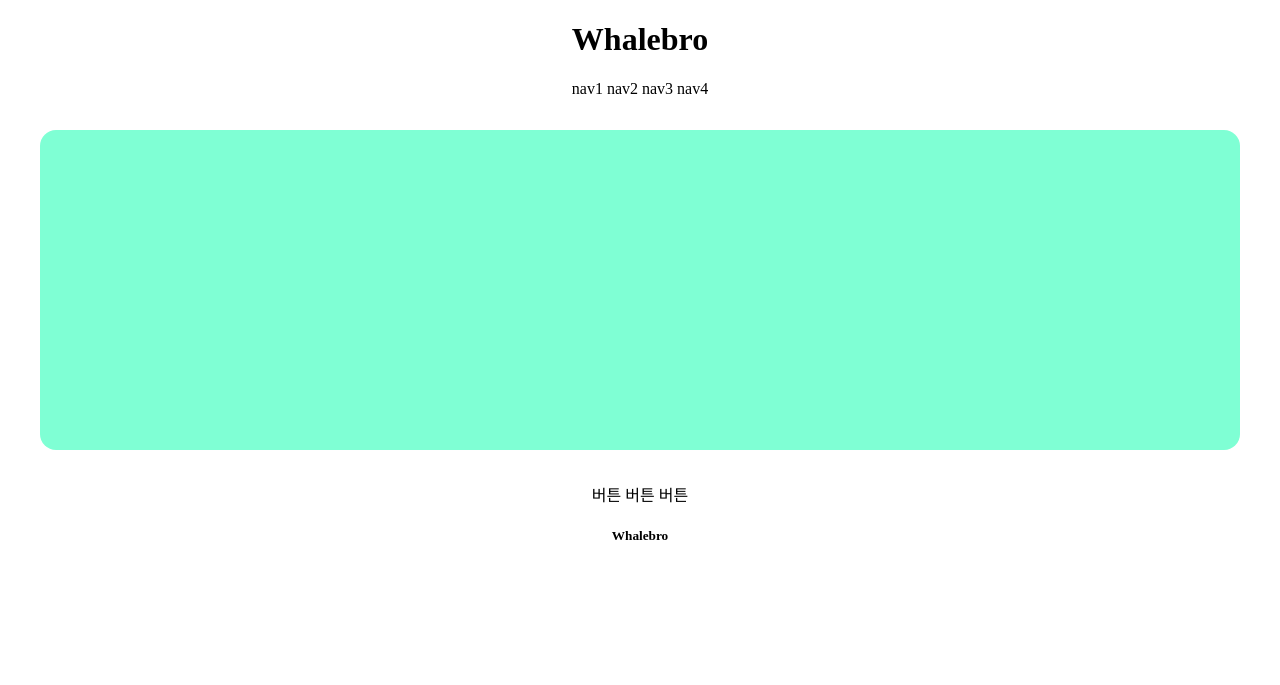
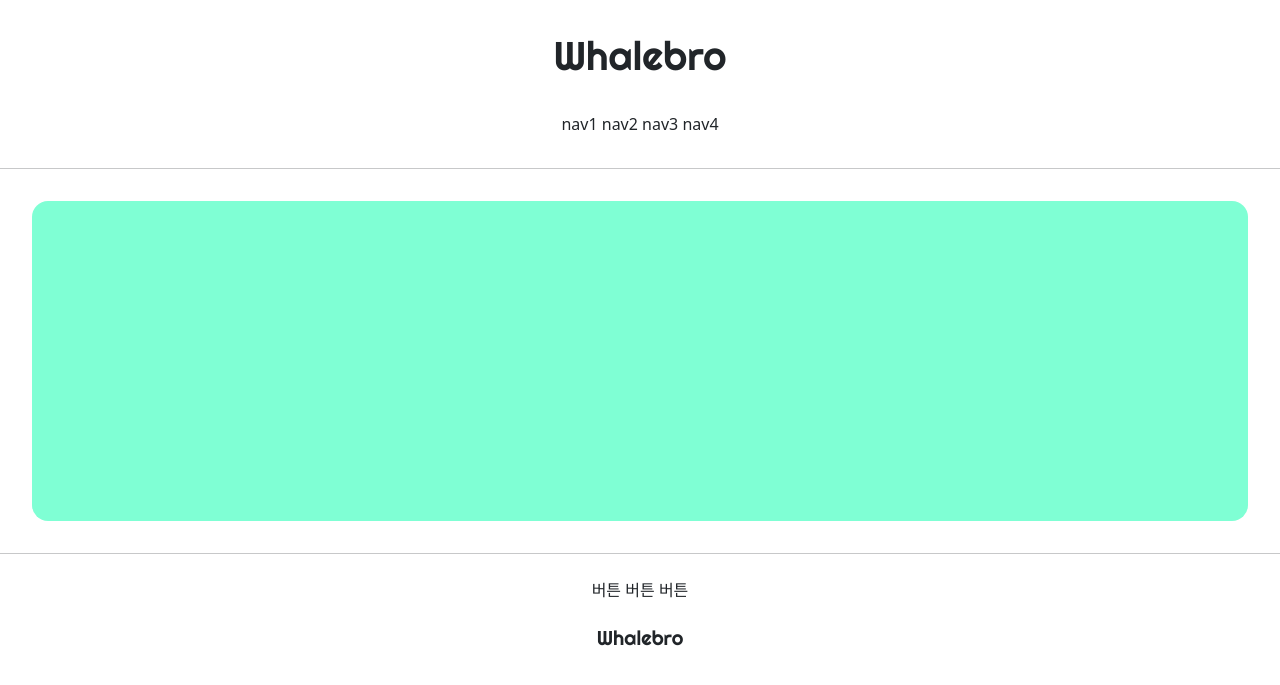
Before and after one commit to tkxksdl2/gis_copy, a Django app: page /accounts/hello_world/ in a window 1280 px wide. Shown: the top 685 px of the page. Run offline with Django 3.2, Linux system fonts and the light colour scheme; parts of the project's set-up code (start-up, migrations or seed data) failed here and were passed over.

Commit message:
gis 07/06 6ban reupload practice 1. visual enhancement

```diff
--- a/templates/base.html
+++ b/templates/base.html
@@ -5,8 +5,13 @@
 <body>
 {% include 'header.html' %}
 
+<hr>
+
 {% block content %}
 {% endblock %}
+
+<hr>
+
 {% include 'footer.html' %}
 
 
--- a/templates/footer.html
+++ b/templates/footer.html
@@ -1,10 +1,10 @@
 <div style="text-align: center">
-    <div>
+    <div style="margin-top:1.5rem;">
         <span>버튼</span>
         <span>버튼</span>
         <span>버튼</span>
     </div>
-    <div>
+    <div style="margin:1.5rem 0; font-family: 'Righteous', cursive;">
         <h5>Whalebro</h5>
     </div>
 </div>
--- a/templates/head.html
+++ b/templates/head.html
@@ -1,4 +1,14 @@
 <head>
     <meta charset="'UTF-8">
     <title> Title </title>
+
+
+    {# bootstrap link   #}
+    <link href="https://cdn.jsdelivr.net/npm/bootstrap@5.0.2/dist/css/bootstrap.min.css" rel="stylesheet"
+          integrity="sha384-EVSTQN3/azprG1Anm3QDgpJLIm9Nao0Yz1ztcQTwFspd3yD65VohhpuuCOmLASjC" crossorigin="anonymous">
+    {# googlefonts link #}
+    <link rel="preconnect" href="https://fonts.googleapis.com">
+    <link rel="preconnect" href="https://fonts.gstatic.com" crossorigin>
+    <link href="https://fonts.googleapis.com/css2?family=Righteous&family=Shadows+Into+Light&display=swap" rel="stylesheet">
+
 </head>
--- a/templates/header.html
+++ b/templates/header.html
@@ -1,9 +1,9 @@
 <div style="text-align: center">
-    <div>
+    <div style="margin:2rem 0;font-family: 'Righteous', cursive;">
         <h1>Whalebro</h1>
     </div>
 
-    <div>
+    <div style="margin-bottom: 2rem;">
         <span>nav1</span>
         <span>nav2</span>
         <span>nav3</span>
```
